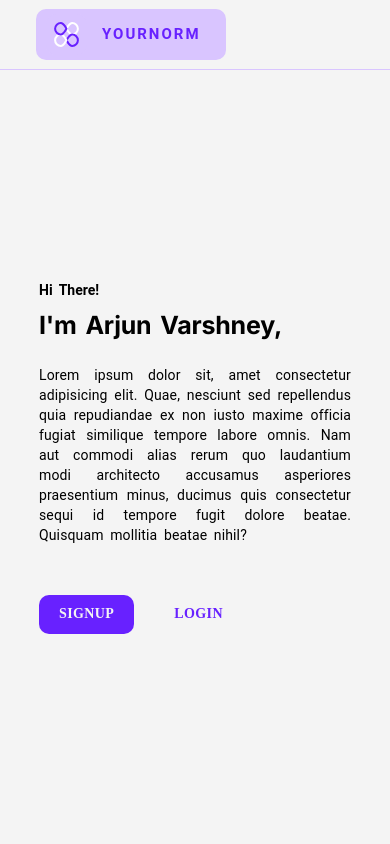
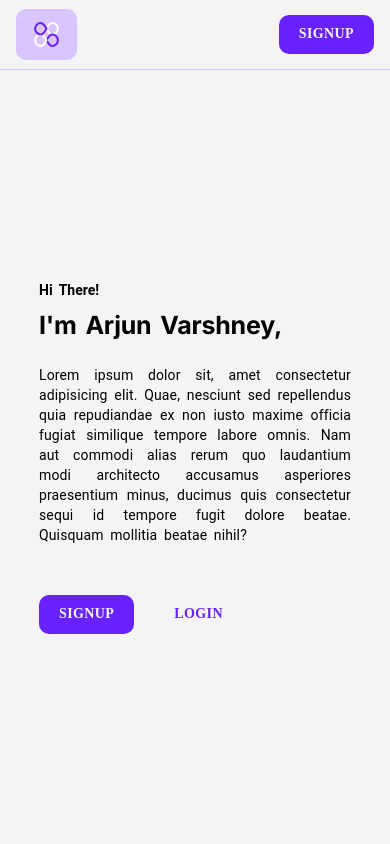
Before and after one commit to ArjunVarshney/Multipurpose-App, a React (Create React App) app in the folder client/: page / in a window 390 px wide. Shown: the top 844 px of the page. Built offline with nearby package versions, Linux system fonts and the light colour scheme.

Commit message:
Minor improvements

```diff
--- a/client/src/Components/Library/standard/LogoText.jsx
+++ b/client/src/Components/Library/standard/LogoText.jsx
@@ -27,16 +27,19 @@ const LogoText = () => {
     },
   });
 
-  const LogoText = styled(Typography)`
-    padding: 0px 15px;
-    display: grid;
-    place-items: center;
-    color: ${primaryThemeColor};
-    font-weight: bold;
-    font-size: 15px;
-    letter-spacing: 2px;
-    text-transform: uppercase;
-  `;
+  const LogoText = styled(Typography)({
+    padding: "0px 15px",
+    display: "grid",
+    placeItems: "center",
+    color: primaryThemeColor,
+    fontWeight: "bold",
+    fontSize: "15px",
+    letterSpacing: "2px",
+    textTransform: "uppercase",
+    ["@media (max-width:400px)"]: {
+      display: "none",
+    },
+  });
 
   return (
     <RowBox>
--- a/client/src/Components/Navigation/Navbar.jsx
+++ b/client/src/Components/Navigation/Navbar.jsx
@@ -28,6 +28,9 @@ const Navbar = () => {
     justtifyContent: "center",
     boxShadow: "none",
     borderBottom: `1px solid ${secondaryBgColor}`,
+    ["@media (max-width:600px)"]: {
+      padding: "0",
+    },
   });
 
   const CustomToolbar = styled(Toolbar)({
@@ -45,23 +48,17 @@ const Navbar = () => {
     },
   });
 
-  const ButtonBox = styled(Box)({
-    ["@media (max-width:400px)"]: {
-      display: "none",
-    },
-  });
-
   return (
     <Navbar>
       <CustomToolbar>
         <LogoText />
-        <ButtonBox>
+        <Box>
           <NotImportant>
             <NavBtn text="About" variant="standard" />
             <LoginBtn />
           </NotImportant>
           <SignupBtn />
-        </ButtonBox>
+        </Box>
       </CustomToolbar>
     </Navbar>
   );
```
